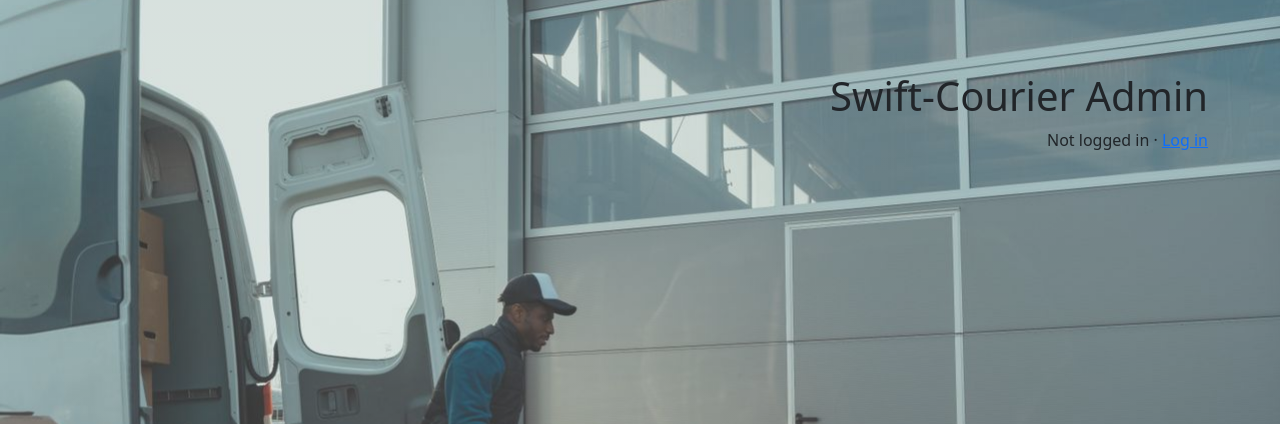
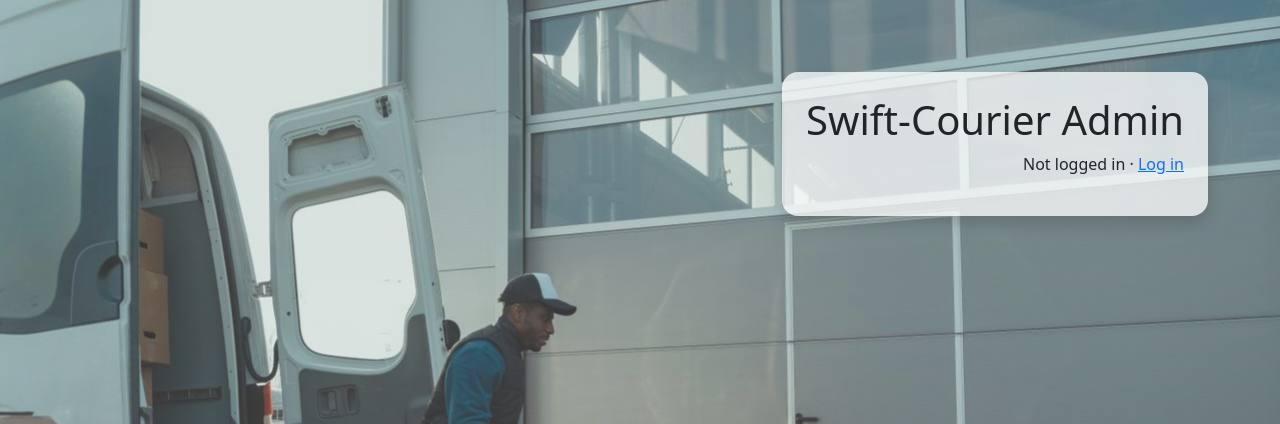
Before and after one commit to Ashraf-1981/swift-courier, a Node server app: template backend/views/admin/home.ejs in a window 1280 px wide. Shown: the top 424 px of the page. Run offline with Node 20, Linux system fonts and the light colour scheme; the template is opened without the code that fills it, so the values that code supplies are empty.

Commit message:
Admin home: white rounded box behind menu

```diff
--- a/backend/views/admin/home.ejs
+++ b/backend/views/admin/home.ejs
@@ -12,7 +12,7 @@
 
 <body class="p-4 d-flex justify-content-end align-items-start min-vh-100"
     style="background: linear-gradient(rgba(255,255,255,0.1), rgba(255,255,255,0.2)), url('/img/hero.jpg') center / cover no-repeat;">
-    <div class="text-end me-md-5 mt-5">
+    <div class="text-end me-md-5 mt-5 bg-white bg-opacity-75 rounded-4 p-4 shadow">
         <h1>Swift-Courier Admin</h1>
         <% if (admin) { %>
             <p>Hi <%= admin.name %> · <a href="/admin/logout" class="fs-5 fw-bold text-dark">Log out</a></p>
```
